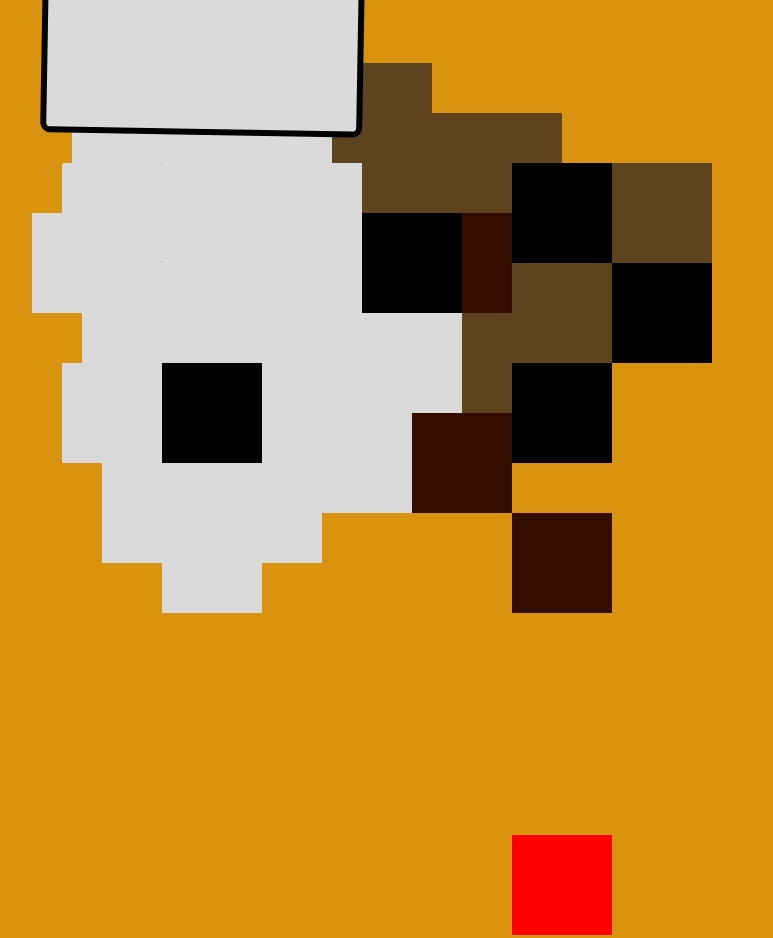
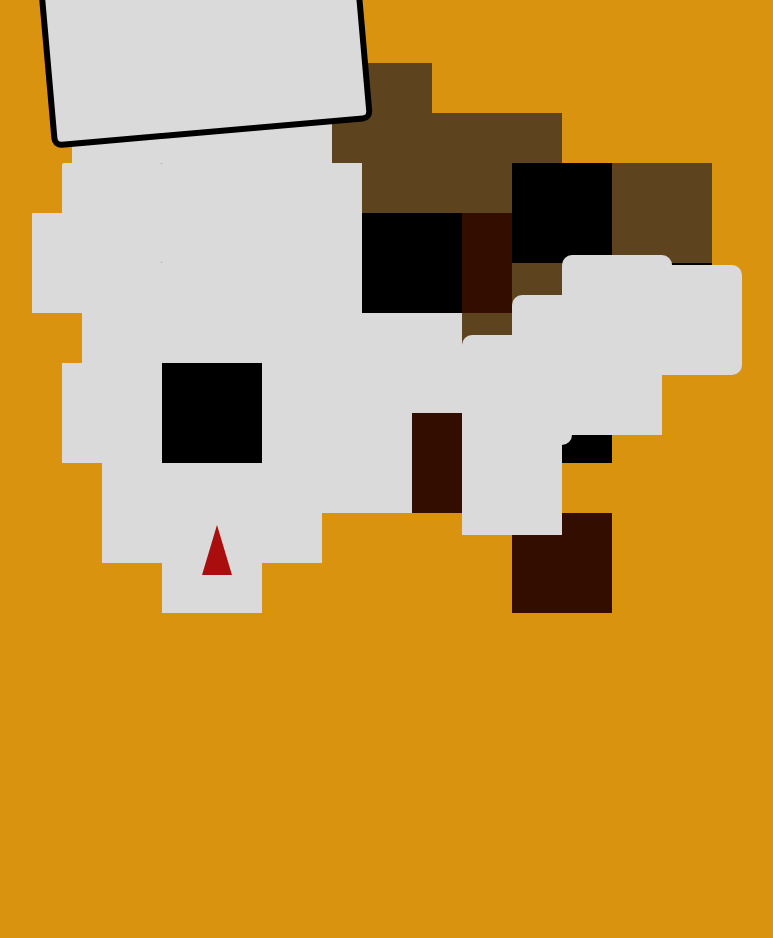
Before and after one commit to DishonoredNut/Main-Evidence-1-Cat, a plain HTML site: page index.html in a window 1280 px wide. Shown: the part 873-1811 px from the top of the page, without its empty margins (346-1119 px from the left). Drawn offline with Linux system fonts and the light colour scheme.

Commit message:
added more blocks to right side of the image

```diff
--- a/ME1/CSS/style.css
+++ b/ME1/CSS/style.css
@@ -363,11 +363,79 @@
 {
     height: 100px;
     width: 100px;
-    background-color: rgb(253, 0, 0);
+    background-color: rgb(219, 218, 218);
     position: relative;
-    top:-2550px;
+    top:-3050px;
+    left: 900px;
+}
+#box42
+{
+    height: 100px;
+    width: 100px;
+    background-color: rgb(219, 218, 218);
+    position: relative;
+    top:-3050px;
+    left: 800px;
+}
+#box43
+{
+    height: 100px;
+    width: 100px;
+    background-color: rgb(219, 218, 218);
+    position: relative;
+    top:-3250px;
+    left: 800px;
+    border-color: black;
+    border-width: 5px;
+    border-radius: 10px;
+    padding: 5px;
+    border: 6px ;
+}
+#box44
+{
+    height: 100px;
+    width: 100px;
+    background-color: rgb(219, 218, 218);
+    position: relative;
+    top:-3400px;
     left: 850px;
+    border-color: black;
+    border-width: 5px;
+    border-radius: 10px;
+    padding: 5px;
+    border: 6px ;
 }
+#box45
+{
+    height: 100px;
+    width: 100px;
+    background-color: rgb(219, 218, 218);
+    position: relative;
+    top:-3550px;
+    left: 900px;
+    border-color: black;
+    border-width: 5px;
+    border-radius: 10px;
+    padding: 5px;
+    border: 6px ;
+}
+#box46
+{
+    height: 100px;
+    width: 100px;
+    background-color: rgb(219, 218, 218);
+    position: relative;
+    top:-3650px;
+    left: 970px;
+    border-color: black;
+    border-width: 5px;
+    border-radius: 10px;
+    padding: 5px;
+    border: 6px ;
+}
+
+
+
 
 
 /*head*/
@@ -382,10 +450,10 @@
     border-radius: 10px;
     border-color: black;
     border-width: 5px;
-    border-inline-color: black;
+
     padding: 5px;
     border: 6px solid black;
-    rotate: 1deg;
+    rotate: -5deg;
 }
 
 
@@ -404,6 +472,6 @@
     border-right: 15px solid transparent;
     border-bottom: 50px solid #aa0d0d;
     position: relative;
-    top: -2400px;
+    top: -3500px;
     left: 540px;
 }
```
